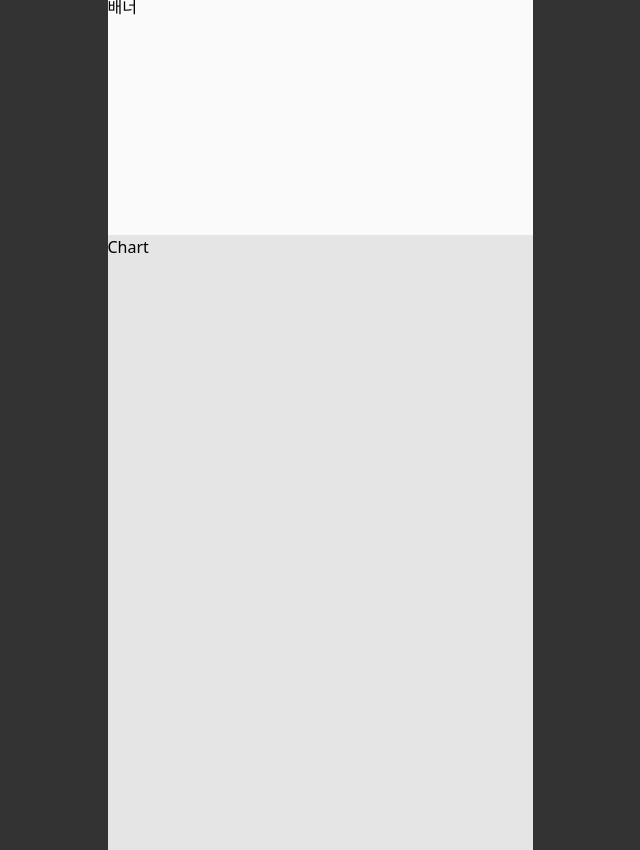
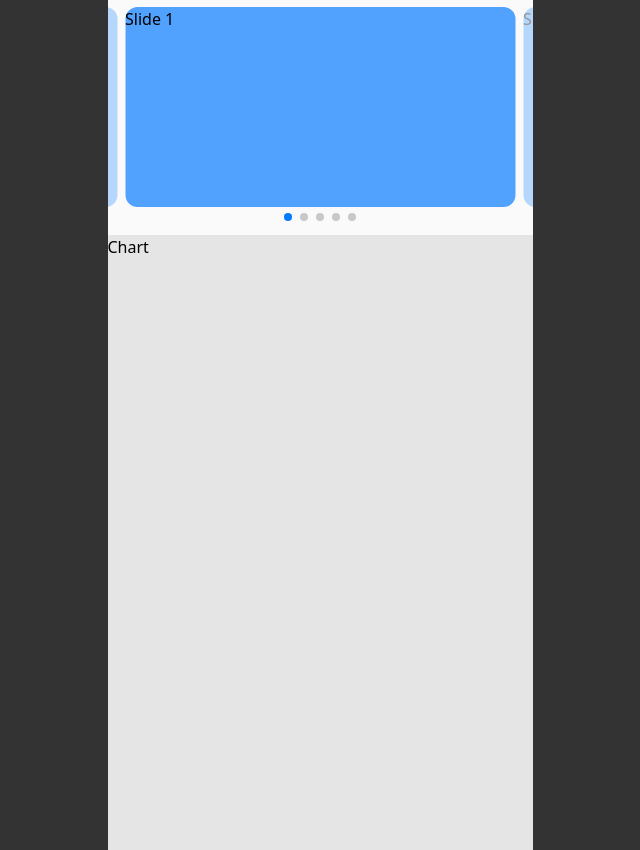
Before and after one commit to Seulji-jo/hanteo_assignment, a React (Vite) app: page /chart in a window 1280 px wide. Shown: the whole page, without its empty margins (320-960 px from the left). Built offline with nearby package versions, Linux system fonts and the light colour scheme.

Commit message:
add: bannerSlide 추가 - 배너에 swiper 추가

```diff
--- /dev/null
+++ b/src/components/TopBannerSlider.tsx
@@ -0,0 +1,34 @@
+import { Pagination } from 'swiper/modules';
+import { Swiper, SwiperSlide } from 'swiper/react';
+
+export default function TopBannerSlider() {
+  return (
+    <section className="h-[240px] overflow-hidden bg-neutral-50">
+      <Swiper
+        className="banner h-full !py-[12px]"
+        slidesPerView={'auto'}
+        spaceBetween={8}
+        centeredSlides={true}
+        loop={true}
+        pagination={{ clickable: true }}
+        modules={[Pagination]}
+      >
+        <SwiperSlide className="!h-[200px] !w-[390px] rounded-xl bg-blue-400">
+          Slide 1
+        </SwiperSlide>
+        <SwiperSlide className="!h-[200px] !w-[390px] rounded-xl bg-blue-400">
+          Slide 2
+        </SwiperSlide>
+        <SwiperSlide className="!h-[200px] !w-[390px] rounded-xl bg-blue-400">
+          Slide 3
+        </SwiperSlide>
+        <SwiperSlide className="!h-[200px] !w-[390px] rounded-xl bg-blue-400">
+          Slide 4
+        </SwiperSlide>
+        <SwiperSlide className="!h-[200px] !w-[390px] rounded-xl bg-blue-400">
+          Slide 5
+        </SwiperSlide>
+      </Swiper>
+    </section>
+  );
+}
--- a/src/index.css
+++ b/src/index.css
@@ -1,5 +1,6 @@
 @import 'tailwindcss';
 @import 'swiper/css';
+@import 'swiper/css/pagination';
 
 html {
   background-color: #333;
@@ -21,3 +22,24 @@ body {
 .swiper-wrapper {
   height: 100%;
 }
+
+/* .banner .swiper-slide {
+  text-align: center;
+  font-size: 18px;
+  background: #fff;
+
+  display: flex;
+  justify-content: center;
+  align-items: center;
+}
+*/
+
+.banner {
+  .swiper-slide {
+    opacity: 0.4;
+    transition: opacity 0.3s;
+  }
+  .swiper-slide-active {
+    opacity: 1;
+  }
+}
--- a/src/layout/index.tsx
+++ b/src/layout/index.tsx
@@ -1,6 +1,6 @@
 import { Outlet, useLocation, useNavigate } from 'react-router';
 import Header from './Header';
-import Banner from '../components/Banner';
+import TopBannerSlider from '../components/TopBannerSlider';
 import { Swiper, SwiperClass, SwiperSlide } from 'swiper/react';
 import { useEffect, useRef, useState } from 'react';
 import { routeMap } from '../config/routeConfig';
@@ -24,23 +24,23 @@ export default function Layout() {
 
   return (
     <div className="flex h-[900px] w-[425px] flex-col">
+      {/* <div className="flex h-[900px] w-[425px] min-w-0 flex-col overflow-visible"> */}
       <Header />
       <main className="flex flex-1 flex-col">
-        <Banner />
+        <TopBannerSlider />
         <section className="flex-1 bg-neutral-200">
           <Swiper
             className="h-full"
             onSwiper={swiper => (swiperRef.current = swiper)}
             onSlideChange={swiper => setCurrSlideIdx(swiper.activeIndex)}
             initialSlide={currPathIdx}
-            spaceBetween={0}
             slidesPerView={1}
             allowTouchMove
           >
-            {routeMap.map(({ path }, index) => {
+            {routeMap.map(({ path }, i) => {
               return (
-                <SwiperSlide key={index} className="h-full">
-                  {location.pathname === path && <Outlet />}
+                <SwiperSlide key={`${path}${i}`} className="h-full">
+                  <Outlet />
                 </SwiperSlide>
               );
             })}
```
